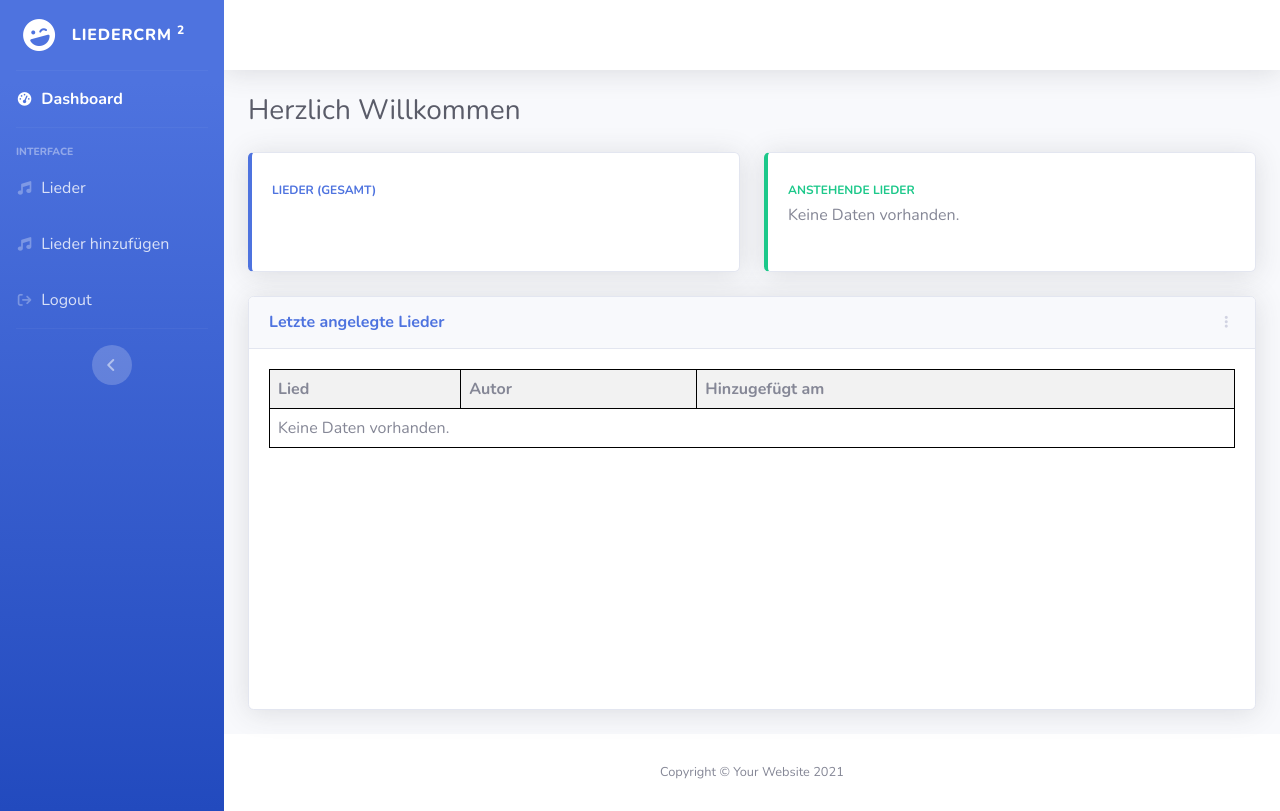
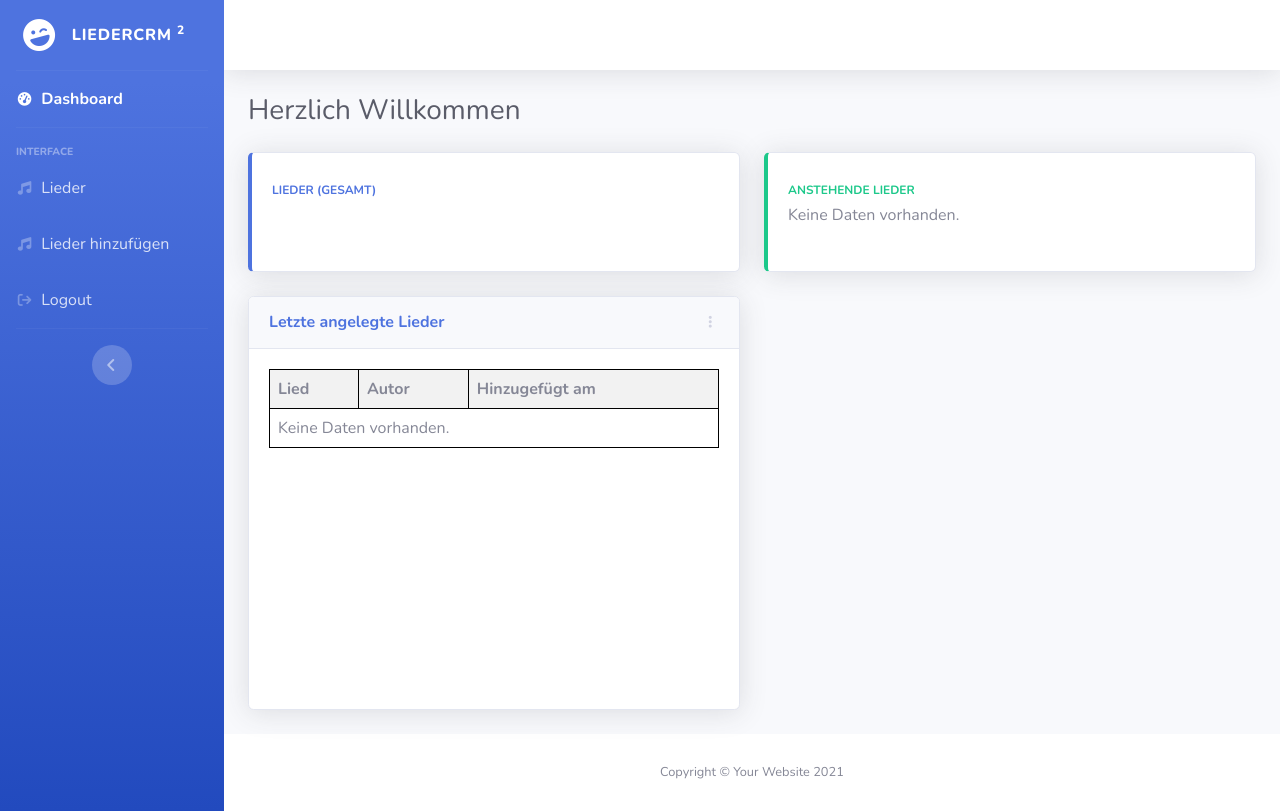
Before and after one commit to pottz91/liedercrm, a PHP site: page /seite2.php in a window 1280 px wide. Run offline with PHP 8.4, Linux system fonts and the light colour scheme; the visitor is signed in with stand-in values (Sample User, id 1); data that the repository does not hold is empty; some libraries are stand-ins or nearby versions; some web fonts are replaced.

Commit message:
Update seite2.php

```diff
--- a/seite2.php
+++ b/seite2.php
@@ -85,12 +85,12 @@ $conn->close();
                                         <div class="col mr-2">
                                             <div class="text-xs font-weight-bold text-success text-uppercase mb-1">
                                                 Anstehende Lieder</div>
-                                            <ul class="list-unstyled">
-                                                <?php echo $listItems; ?>
-                                            </ul>
-
+                                            <div class="scrollable-list">
+                                                <ul class="list-unstyled">
+                                                    <?php echo $listItems; ?>
+                                                </ul>
+                                            </div>
                                         </div>
-
                                     </div>
                                 </div>
                             </div>
@@ -106,7 +106,7 @@ $conn->close();
                     <div class="row">
 
                         <!-- Area Chart -->
-                        <div class="col-xl-12 col-lg-12">
+                        <div class="col-xl-6 col-lg-6">
                             <div class="card shadow mb-4">
                                 <!-- Card Header - Dropdown -->
                                 <div
@@ -129,7 +129,13 @@ $conn->close();
                                     </div>
 
                                 </div>
-
+                                <div class="scrollable-list">
+                                <style>
+                                    .scrollable-list {
+                                    max-height: 400px;
+                                    overflow-y: auto;
+                                    }
+                                </style>
                                 <!-- Card Body -->
                                 <div class="card-body">
                                     <div class="chart-area">
```
